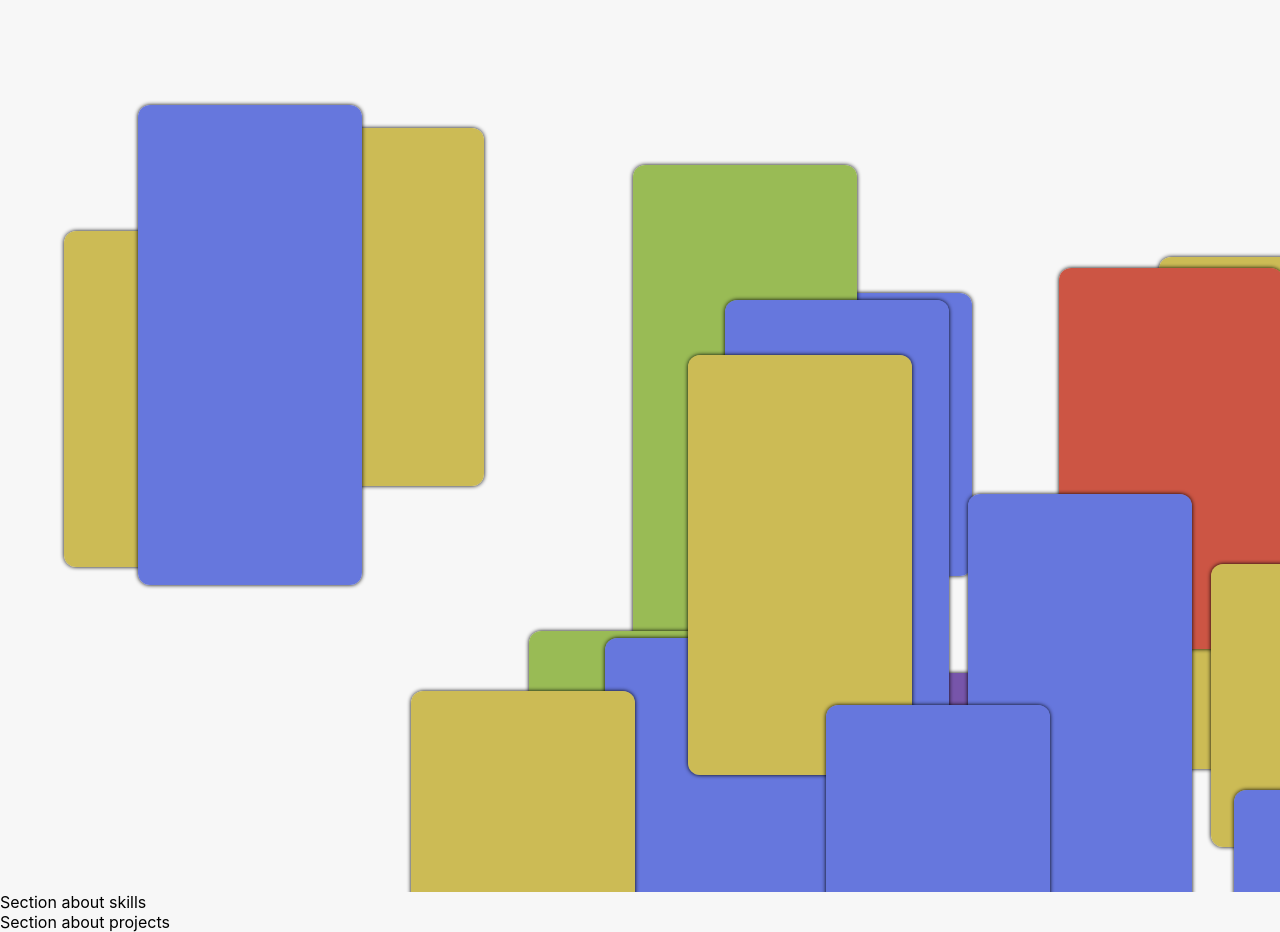
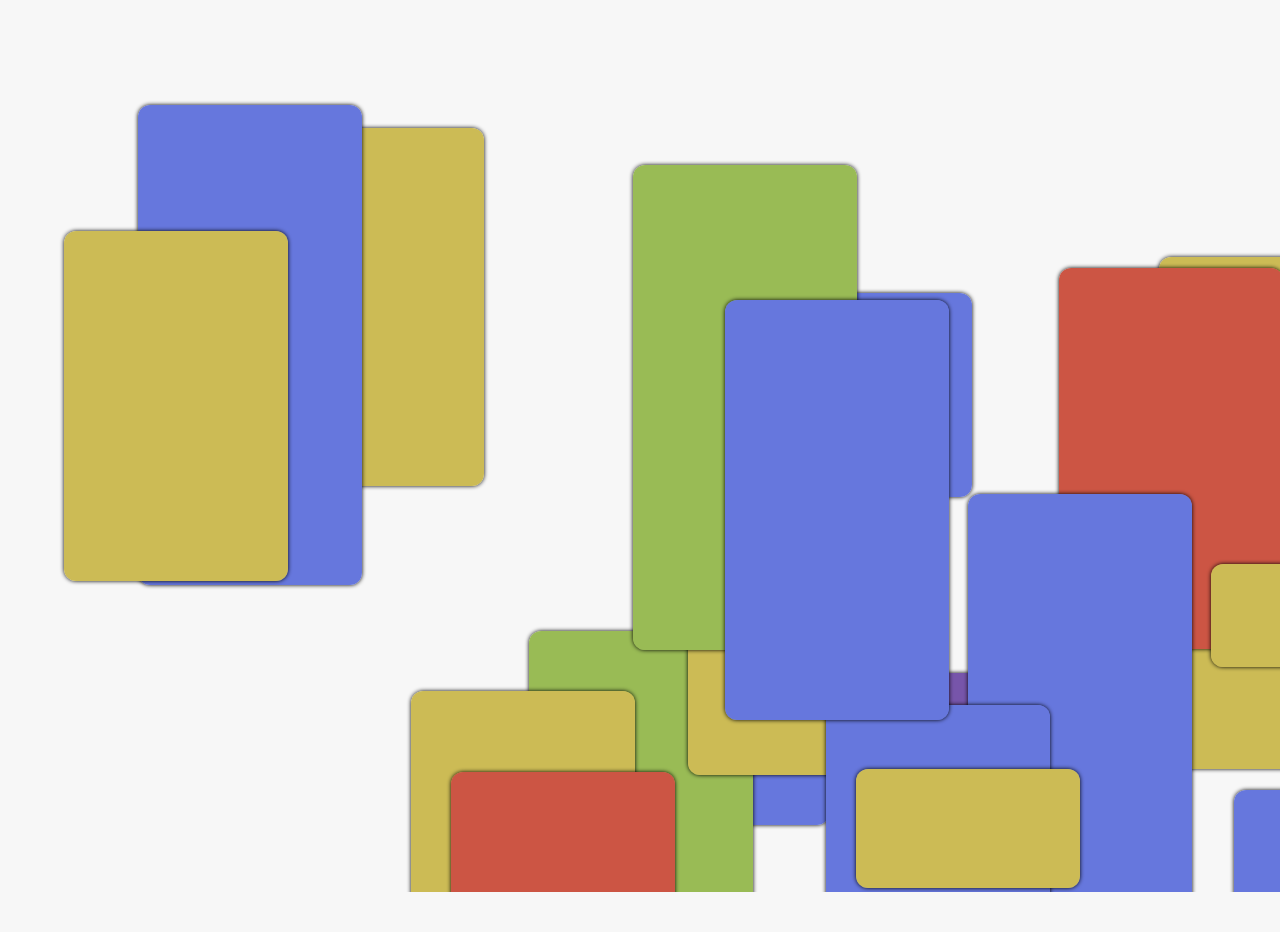
Before and after one commit to IanDab47/portfolio, a Next.js app: page / in a window 1280 px wide. Shown: the part 900-1832 px from the top of the page. After the commit the page ends 1792 px from the top, so only its background shows below. Built offline with nearby package versions, Linux system fonts and the light colour scheme.

Commit message:
fixed bug where content is displayed while initial loading

```diff
--- a/components/about.js
+++ b/components/about.js
@@ -17,14 +17,40 @@ export default function about({ loading }) {
 
   // Output
   const generateCards = () => {
-    let zPosArr = [0,1,2,0,1,2,0,1,2,0,1,2,0,1,2,0,1,2,0,1]
+    const aboutMe = {
+      0: {
+        title: `Hi, I\'m Ian`,
+        description: `I'm a software engineer who loves to pursue creative design in any way imaginable.`
+      },
+      1: {
+        title: `I\'ve been programming for 10+ years now!`,
+        description: `Whether it be from high school, robots, or even in video games like Minecraft. The skills I\'ve learned in the past have all come together to create what you see here and much more if you\'ll let me!`
+      },
+      2: {
+        title: `Being a former Video and Audio Producer has helped me a lot!`,
+        description: `By learning new programs and diving into creative fields, I am more than comfortable with working on new projects, and sharing the results to be utilized by many!`
+      },
+      3: {
+        title: ``,
+        description: ``
+      },
+      4: {
+        title: ``,
+        description: ``
+      },
+    }
+
+    let zPosArr = [0,1,2,0,1,2,0,1,2,0,1,2,0,1,2,0,1,2,0,1],
+        infoArr = [0,1,2,3,4]
+
     zPosArr = zPosArr.sort((a, b) => .5 - Math.random())
 
     setCards(zPosArr.map((z, i) => {
-      console.log(`card_${i}`)
+      const info = z === 2 ? aboutMe[infoArr.pop()] : {title: null, description: null}
       return (
         <AboutCard
           key={`card_${i}`}
+          info={info}
           z={z}
         />
       )
--- a/components/aboutCard.js
+++ b/components/aboutCard.js
@@ -4,7 +4,7 @@ import styles from '../styles/About.module.css'
 // React
 import { useState } from 'react'
 
-export default function AboutCard({ z }) {
+export default function AboutCard({ z, info }) {
   // State
   const [showCard, setShowCard] = useState(false)
   const [cardStyles, setCardStyles] = useState({
@@ -76,6 +76,11 @@ export default function AboutCard({ z }) {
         ${styles.card}
         ${showCard ? styles.info : null}
         ${
+          z === 0 ? styles.plxBack :
+          z === 1 ? styles.noPlx :
+          z === 2 ? styles.plxFront : null
+        }
+        ${
           cardStyles.color === 0 ? styles.colorOne :
           cardStyles.color === 1 ? styles.colorTwo :
           cardStyles.color === 2 ? styles.colorThree :
@@ -90,9 +95,9 @@ export default function AboutCard({ z }) {
       }}
       onClick={revealCard}
     >
-      <h1>{`Hi, I'm Ian!`}</h1>
+      <h1>{info ? info.title : null}</h1>
 
-      <p>After recently graduating from the General Assembly school for software engineering, I am ready to exceed in this new chapter of my life. I hope that it will be with one of you reading this right now!</p>
+      <p>{info ? info.description : null}</p>
 
     </div>
   )
--- a/pages/index.js
+++ b/pages/index.js
@@ -62,7 +62,7 @@ export default function Home() {
         setIsDark={setIsDark}
       />
 
-      <div className={`${styles.center} ${styles.cover} ${loadPage}`} style={{position: 'absolute'}}>
+      <div className={`${styles.center} ${styles.cover} ${loadPage}`}>
         <Loading
           killLoad={killLoad}
           addDelay={addDelay}
@@ -96,13 +96,13 @@ export default function Home() {
         <About loading={loading}/>
       </div>
 
-      <div id='skills'>
+      {/* <div id='skills'>
         Section about skills
       </div>
 
       <div id='projects'>
         Section about projects
-      </div>
+      </div> */}
 
     </div>
   )
--- a/styles/About.module.css
+++ b/styles/About.module.css
@@ -2,27 +2,33 @@
   background: var(--bg-main);
   min-height: 100vh;
   overflow-x: hidden;
-  overflow-y: auto;
-  z-index: -1;
+  overflow-y: visible;
+  z-index: 99;
+}
+
+.aboutInnerWrapper::-webkit-scrollbar {
+  display: none;
 }
 
 .aboutInnerWrapper section {
   position: relative;
   width: 100%;
-  height: 100%;
+  perspective: 10rem;
 }
 
-/* .plxBack {
-
+.plxBack {
+  transform: translateZ(-10rem);
+  z-index: -10;
 }
 
 .plxFront {
-
+  z-index: 10;
 }
 
 .noPlx {
-
-} */
+  transform: translateZ(-5rem);
+  z-index: 0;
+}
 
 .card {
   aspect-ratio: var( --ratio);
@@ -38,7 +44,13 @@
   box-shadow: 0 0 .25rem;
   padding: 1.2rem;
   caret-color: transparent;
-  isolation: isolate;
+  transform: scale(100%);
+  transition: transform 120ms ease-out;
+}
+
+.card:hover {
+  transform: scale(108%);
+  transition: transform 120ms ease-in;
 }
 
 .card::before {
@@ -88,7 +100,7 @@
   height: max-content;
   background: var(--bg-main);
   color: var(--fnt-main);
-  /* z-index: 10; */
+  z-index: 10;
   cursor: default;
 }
 
--- a/styles/Home.module.css
+++ b/styles/Home.module.css
@@ -30,11 +30,10 @@
 
 /* Loading */
 .cover {
-  position: absolute;
-  top: 0;
+  position: fixed;
   width: 100vw; height: 100vh;
   background: var(--bg-main);
-  z-index: 99;
+  z-index: 100;
 }
 
 .loading {
@@ -45,7 +44,6 @@
   justify-content: center; align-items: center;
   height: 100vh;
   width: 83%;
-  background: var(--bg-main);
   max-width: 30rem;
   perspective: 10rem;
   z-index: 99;
```
